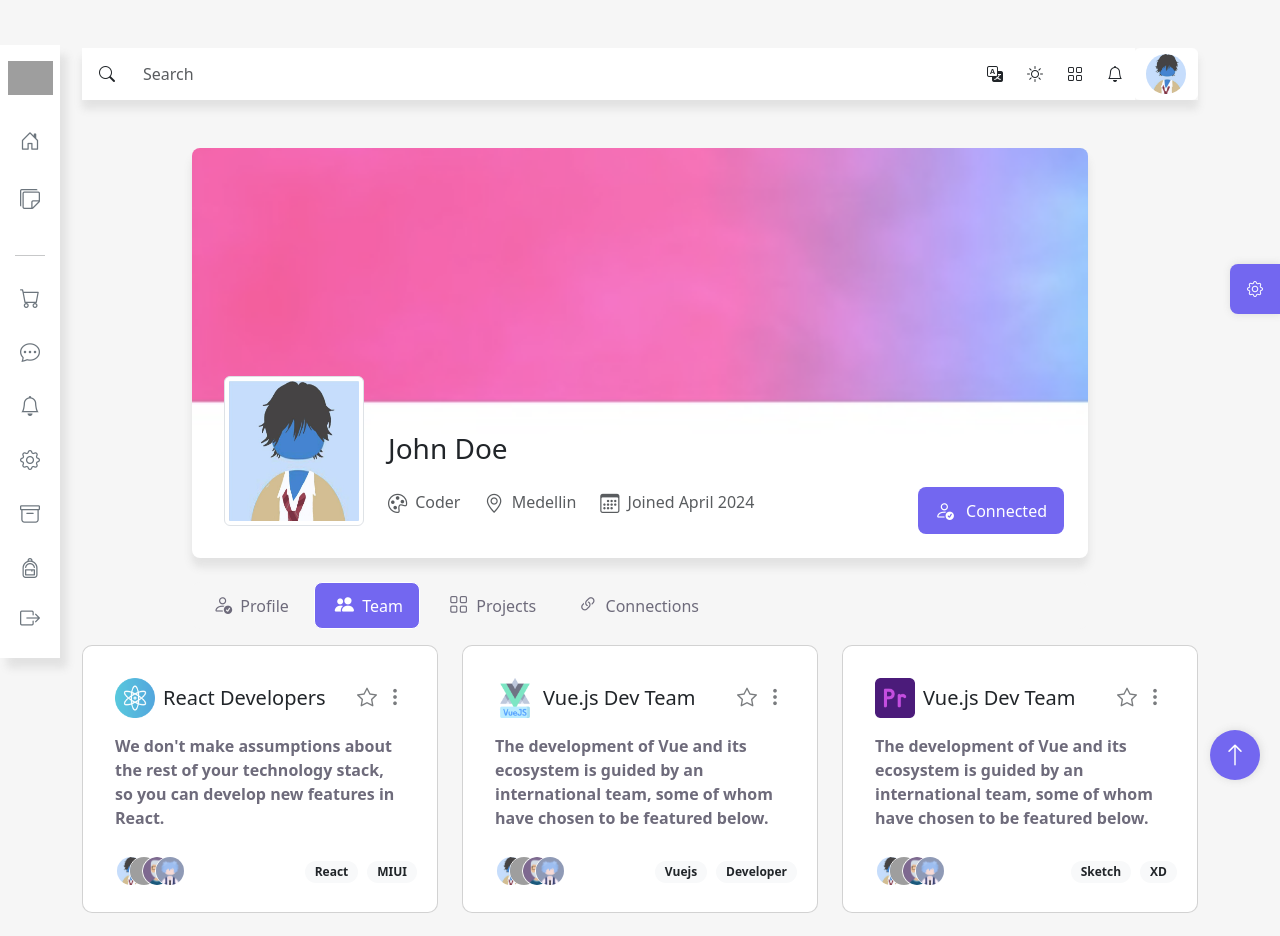
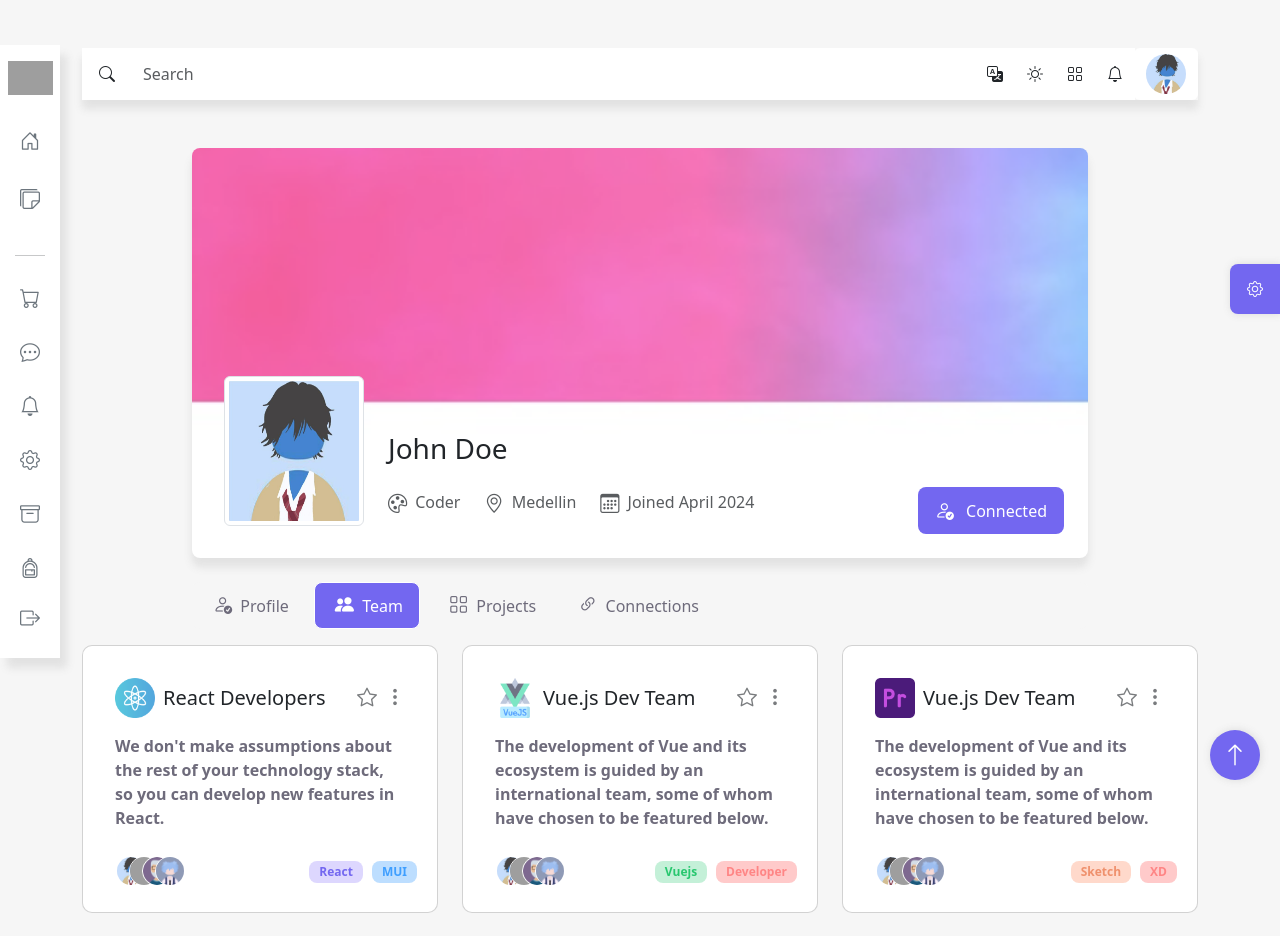
Before and after one commit to JuanHiguita77/Riwi-project-vuejs, a Vue app: page /team in a window 1280 px wide. Shown: the top 936 px of the page. Built offline with nearby package versions, Linux system fonts and the light colour scheme; grey boxes are pictures that could not be loaded.

Commit message:
TeamCards component progress

```diff
--- a/src/components/TeamCards.vue
+++ b/src/components/TeamCards.vue
@@ -22,13 +22,13 @@
                             <img v-for="(avatar, idx) in card.avatars" :key="idx" :src="avatar" class="img-fluid rounded-circle avatar" alt="Avatar">
                         </div>
                         <div>
-                            <span v-for="(tag, idx) in card.tags" :key="idx" class="badge bg-light text-dark me-1" :class="
+                            <span v-for="(tag, idx) in card.tags" :key="idx" class="badge me-1" :class="
                                 tag === 'Developer' ? 'badge-developer' :
                                 tag === 'React' ? 'badge-react' :
-                                tag === 'MIUI' ? 'badge-miui' :
+                                tag === 'MUI' ? 'badge-mui' :
                                 tag === 'Vuejs' ? 'badge-vue' :
                                 tag === 'XD' ? 'badge-xd' :
-                                tag === 'Sendesk' ? 'badge-sendesk' :
+                                tag === 'Zendesk' ? 'badge-zendesk' :
                                 tag === 'Twitter' ? 'badge-twitter' :
                                 tag === 'Email' ? 'badge-email' :
                                 tag === 'Hubilo' ? 'badge-hubilo' :
@@ -54,7 +54,7 @@
         {
             title: "React Developers",
             description: "We don't make assumptions about the rest of your technology stack, so you can develop new features in React.",
-            tags: ["React", "MIUI"],
+            tags: ["React", "MUI"],
             avatars:
             [
                 require("@/assets/user-profile.jpg"),
@@ -93,7 +93,7 @@
         {
             title: "React Developers",
             description: "We don't make assumptions about the rest of your technology stack, so you can develop new features in React.",
-            tags: ["Sendesk"],
+            tags: ["Zendesk"],
             avatars:
             [
                 require("@/assets/user-profile.jpg"),
@@ -200,74 +200,65 @@
       cursor: pointer;
     }
 
+    .card-footer {
+        padding: 10px 0;
+        display: flex;
+        justify-content: space-between;
+        align-items: center;
+        background-color: #fff;
+        border-top: 0;
+
         .badge {
 
             padding: 5px 10px;
             font-size: 12px;
-        border-radius: 20px;
+            border-radius: $border-radius;
             background-color: #f0f0f0;
             color: #000;
             margin-left: 5px;
-
-        .badge-developer{
-            background-color: #f0f0f0;
-            color: #000;
-        }
-        .badge-vue{
-            background-color: #f0f0f0;
-            color: #000;
-        }
-        .badge-sketch{
-            background-color: #f0f0f0;
-            color: #000;
-        }
-        .badge-xd{
-            background-color: #f0f0f0;
-            color: #000;
-        }
-        .badge-miui{
-            background-color: #f0f0f0;
-            color: #000;
-        }
-        .badge-react{
-            background-color: #f0f0f0;
-            color: #000;
-        }
-
-        .badge-react{
-            background-color: #f0f0f0;
-            color: #000;
-        }
-
-        .badge-react{
-            background-color: #f0f0f0;
-            color: #000;
-        }
-
-        .badge-react{
-            background-color: #f0f0f0;
-            color: #000;
-        }
-
-        .badge-react{
-            background-color: #f0f0f0;
-            color: #000;
-        }
-
-        .badge-react{
-            background-color: #f0f0f0;
-            color: #000;
-        }
-
-        .badge-react{
-            background-color: #f0f0f0;
-            color: #000;
-        }
 
 
             &:first-child {
                 margin-left: 0;
             }
+        }
+
+        .badge-developer,
+        .badge-xd{
+            background-color: #ff20203c;
+            color: #ff000057;
+        }
+
+        .badge-vue,
+        .badge-hubilo,
+        .badge-email,
+        .badge-ui{
+            background-color: #28c76f45;
+            color: $secondary-color;
+        }
+
+        .badge-sketch,
+        .badge-html{
+            background-color: #ff520e37;
+            color: #dc3e0077;
+        }
+
+        .badge-mui,
+        .badge-zendesk,
+        .badge-css{
+            background-color: #1d8eff4a;
+            color: #1289ffbb;
+        }
+
+        .badge-react,
+        .badge-twitter{
+            background-color: #4425f62e;
+            color: $primary-color;
+        }
+
+        .badge-figma{
+            background-color: #90909059;
+            color: $font-color;
         }
 
         .avatars {
@@ -285,14 +276,6 @@
                 }
             }
         }
-
-    .card-footer {
-      padding: 10px 0;
-      display: flex;
-      justify-content: space-between;
-      align-items: center;
-      background-color: #fff;
-      border-top: 0;
     }
 }
 </style>
```
Lines whose indentation alone changed are shown as unchanged.
